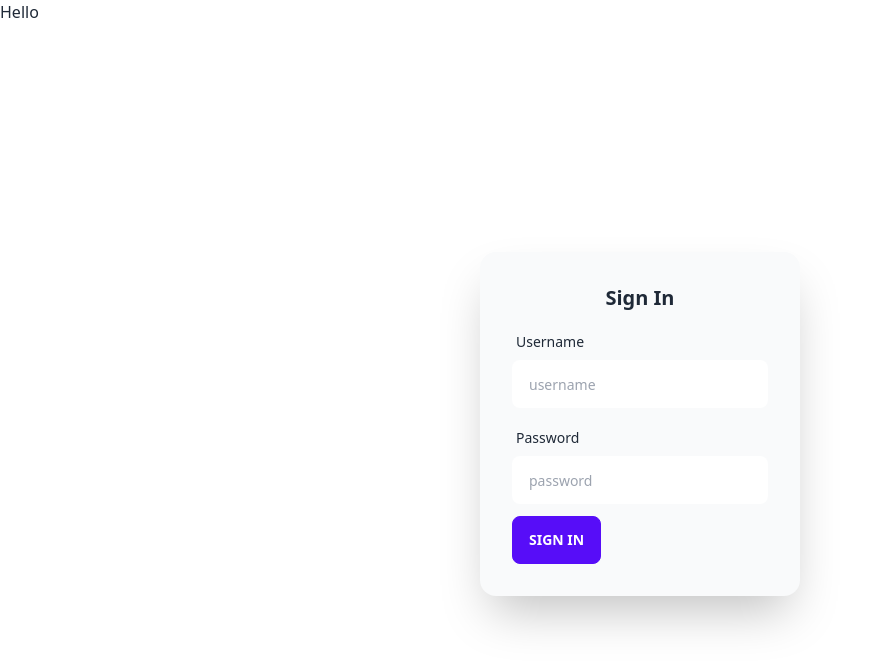
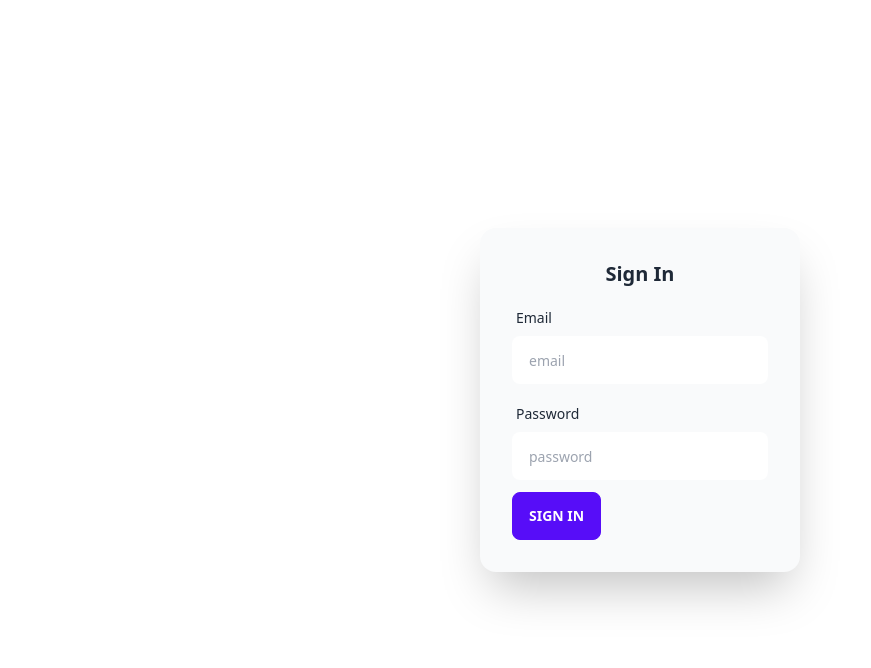
Before and after one commit to unitransact-unibal/unitransact-frontend, a Vue app: page /sign-in in a window 1280 px wide. Shown: the top 668 px of the page, without its empty margins (0-871 px from the left). Built offline with nearby package versions, Linux system fonts and the light colour scheme.

Commit message:
added router

```diff
--- a/package.json
+++ b/package.json
@@ -8,7 +8,8 @@
   },
   "dependencies": {
     "daisyui": "^1.14.5",
-    "vue": "^3.2.16"
+    "vue": "^3.2.16",
+    "vue-router": "^4.0.12"
   },
   "devDependencies": {
     "@vitejs/plugin-vue": "^1.9.3",
--- a/src/App.vue
+++ b/src/App.vue
@@ -1,7 +1,6 @@
 <template>
   <div>
-    <h1>Hello</h1>
-    <SignIn />
+    <router-view />
   </div>
 </template>
 
--- a/src/main.js
+++ b/src/main.js
@@ -1,5 +1,7 @@
 import { createApp } from "vue";
+import router from "./utils/router";
+
 import App from "./App.vue";
 import "./assets/styles.css";
 
-createApp(App).mount("#app");
+createApp(App).use(router).mount("#app");
--- a/src/pages/auth/SignIn.vue
+++ b/src/pages/auth/SignIn.vue
@@ -8,9 +8,9 @@
           <div class="flex flex-wrap space-y-3">
             <div class="form-control w-full">
               <label class="label">
-                <span class="label-text">Username</span>
+                <span class="label-text">Email</span>
               </label>
-              <input type="text" placeholder="username" class="input" />
+              <input type="text" placeholder="email" class="input" />
             </div>
 
             <div class="form-control w-full">
--- /dev/null
+++ b/src/pages/landings/StudentLanding.vue
@@ -0,0 +1,11 @@
+<template>
+  <h1>Hi</h1>
+</template>
+
+<script>
+export default {
+  name: "StudentLanding",
+};
+</script>
+
+<style></style>
```
Also changed, not shown: src/utils/router/index.js (added, +21 -0 lines), 1 other file (tests, documents, lock files or other folders).
